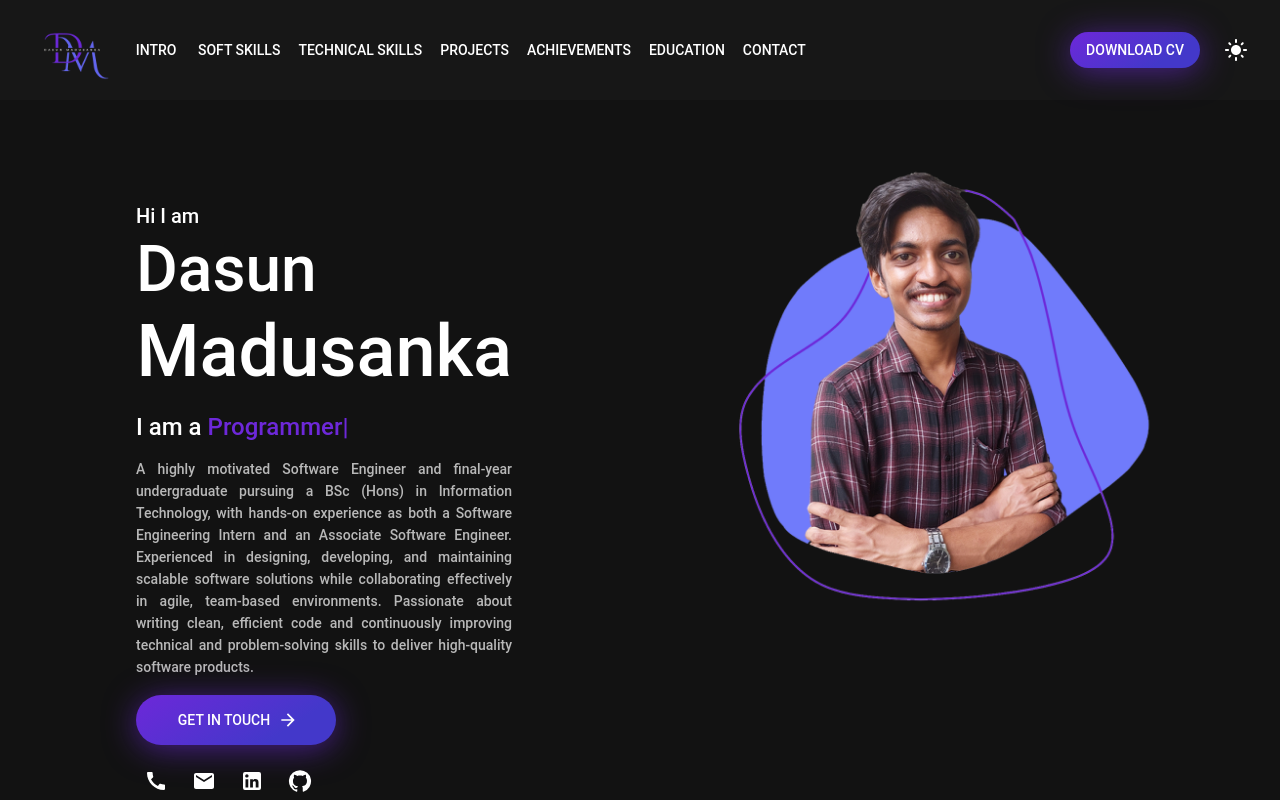
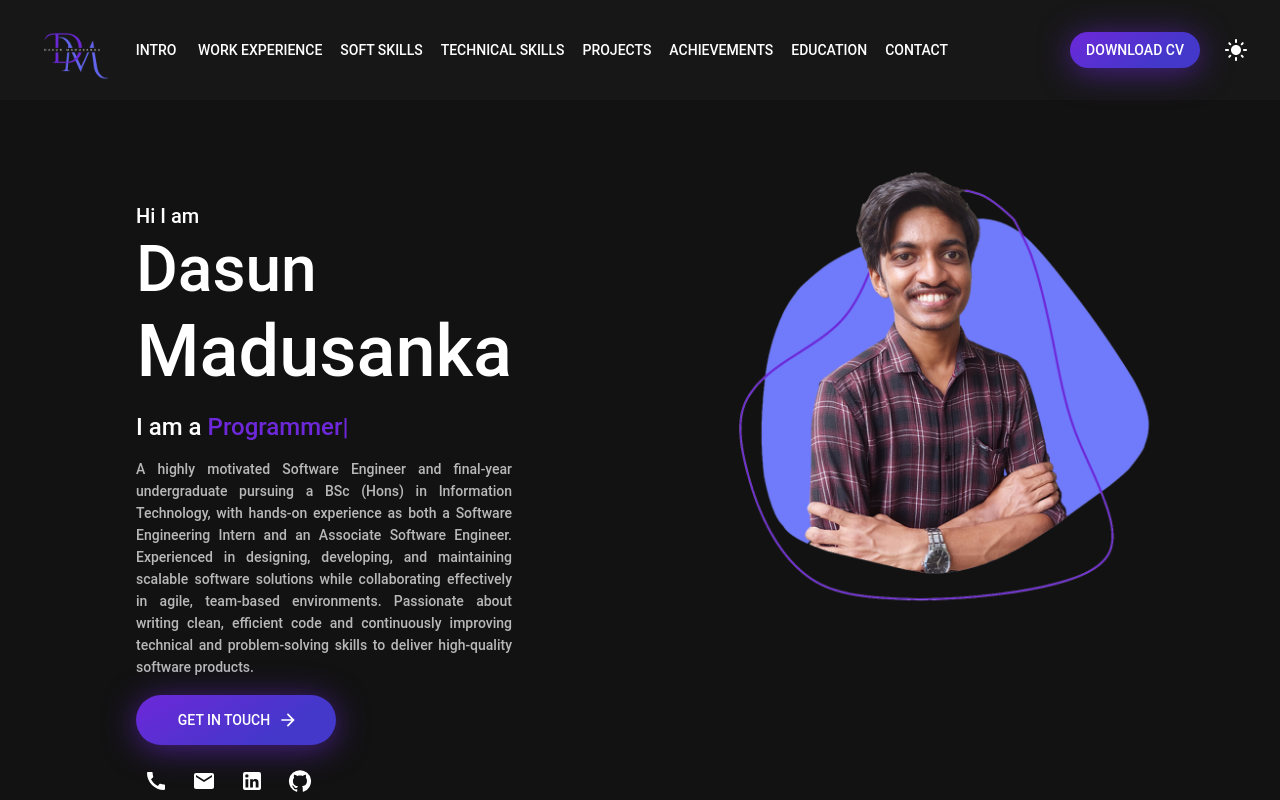
Before and after one commit to dasun-madusanka/my-portfolio, a React (Create React App) app: page / in a window 1280 px wide. Shown: the top 800 px of the page. Built offline with nearby package versions, Linux system fonts and the light colour scheme.

Commit message:
work exp added

```diff
--- a/src/components/Header.jsx
+++ b/src/components/Header.jsx
@@ -30,6 +30,7 @@ import logodark from "../assets/images/logodark.png";
 
 const pages = [
   "Intro",
+  "Work Experience",
   "Soft Skills",
   "Technical Skills",
   "Projects",
```
